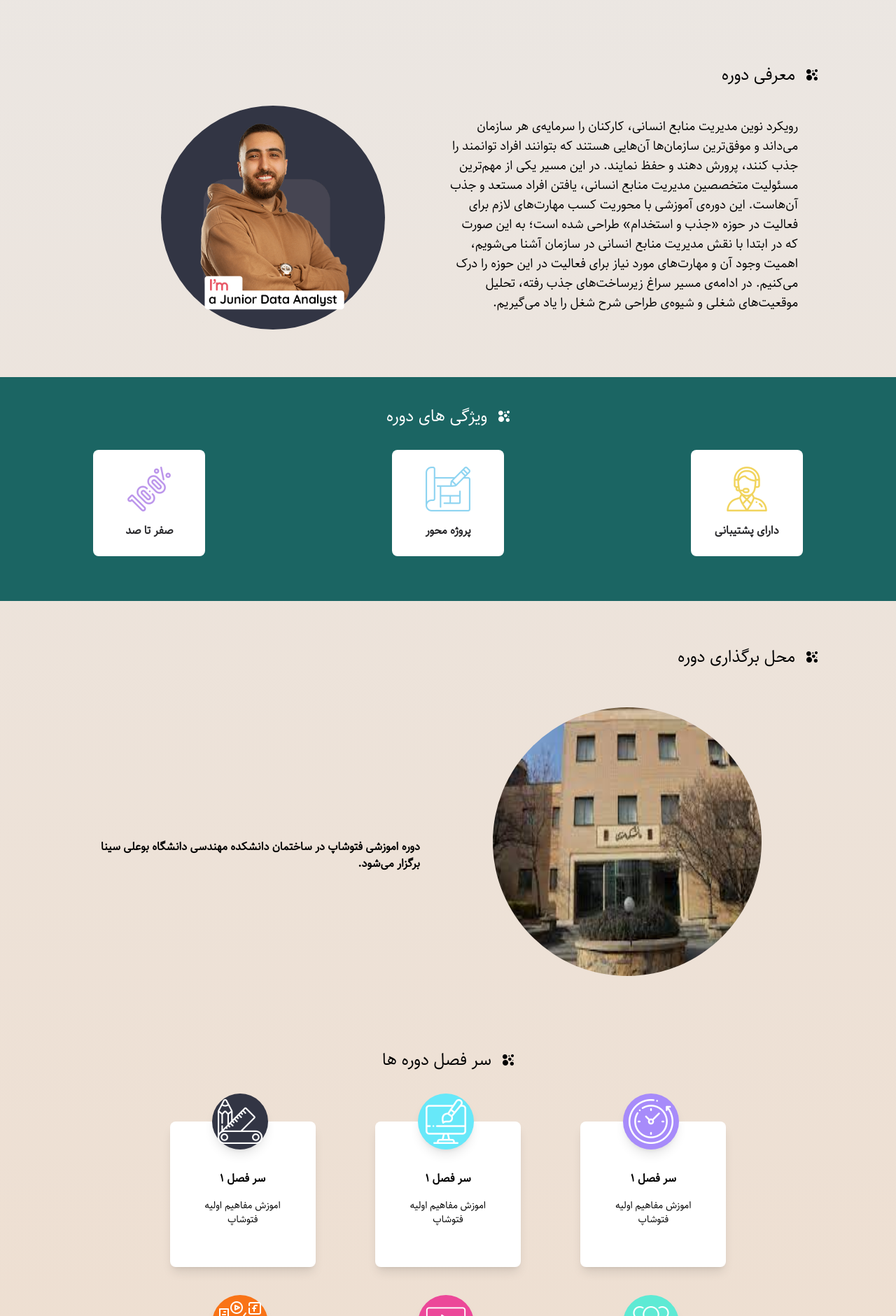
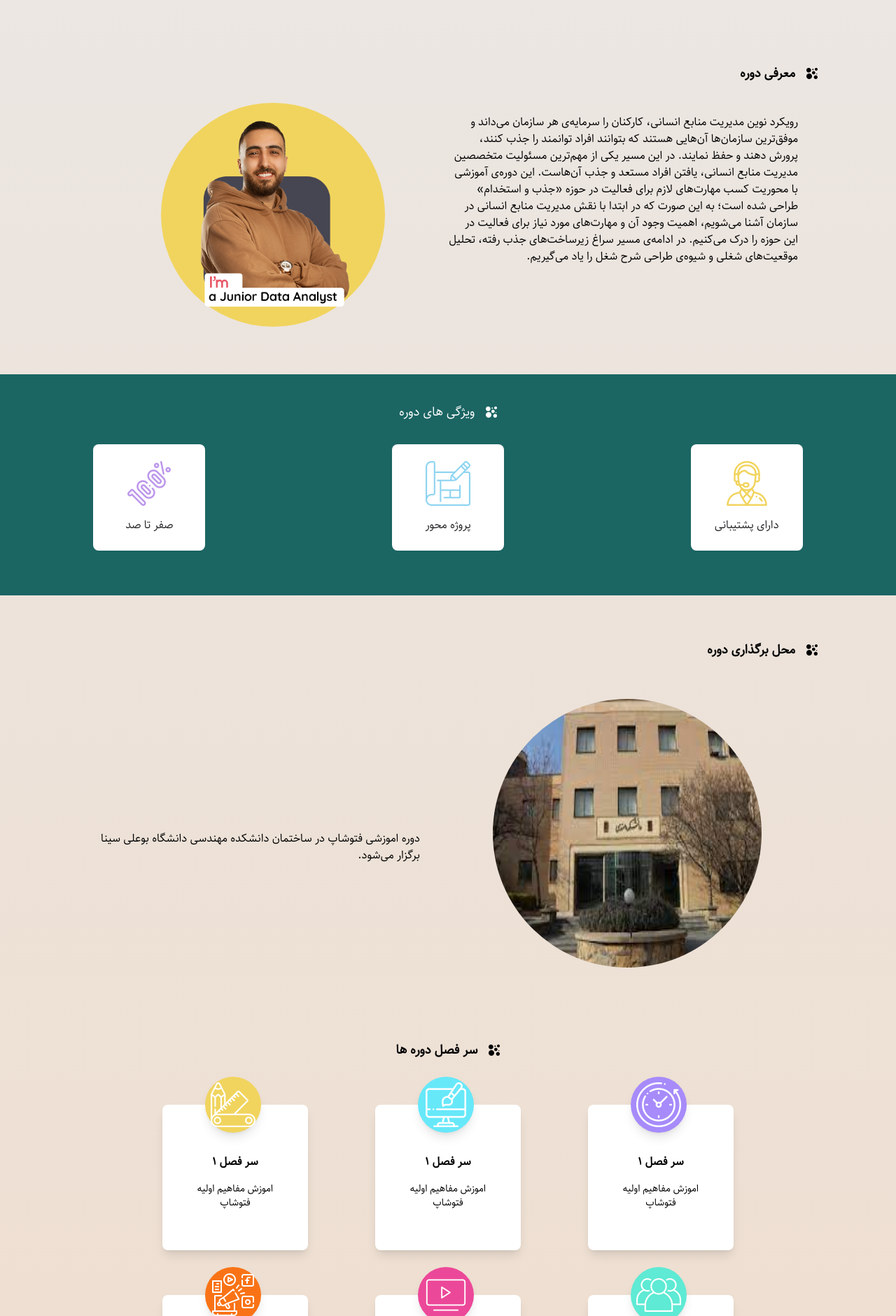
Before and after one commit to alizeinodin/kivy, a React (Create React App) app: page / in a window 1280 px wide. Shown: the part 899-2780 px from the top of the page at 70% size. Built offline with nearby package versions, Linux system fonts and the light colour scheme.

Commit message:
changing font size

```diff
--- a/src/components/CourseFeatures/CourseFeatures.jsx
+++ b/src/components/CourseFeatures/CourseFeatures.jsx
@@ -5,10 +5,10 @@ import bluePrintIcon from "../../imgs/tempimg/blueprint (1).png";
 import oneHandredIcon from "../../imgs/tempimg/100.png";
 const CourseFeatures = () => {
   return (
-    <div className=" pt-10 pb:8 md:pb-16">
+    <div className="pt-10 pb:8 md:pb-16">
       <div className="flex items-center justify-center mb-8">
         <img src={introIcon} className="w-4 h-4 ml-4" />
-        <h2 className="text-2xl text-center text-white">ویژگی های دوره</h2>
+        <h2 className="text-lg text-center text-white">ویژگی های دوره</h2>
       </div>
       <div className="grid grid-cols-1 md:grid-cols-3 justify-items-center">
         <Features title="دارای پشتیبانی" icon={supportIcon} />
--- a/src/components/CourseFeatures/Features.jsx
+++ b/src/components/CourseFeatures/Features.jsx
@@ -3,7 +3,7 @@ const Features = (props) => {
   return (
     <div className="bg-white p-6 rounded-lg w-40 flex flex-col items-center mb-10 md:mb-0">
       <img src={props.icon} className="w-16 object-center mb-4" />
-      <p className="font-semibold text-zinc-800">{props.title}</p>
+      <p className="font-medium text-zinc-800">{props.title}</p>
     </div>
   );
 };
--- a/src/components/CourseIntroduction/CourseIntroduction.jsx
+++ b/src/components/CourseIntroduction/CourseIntroduction.jsx
@@ -2,13 +2,13 @@ import introIcon from "../../imgs/tempimg/abstract.png";
 import introImg from "../../imgs/tempimg/400x500 (3).png";
 const CourseIntroduction = () => {
   return (
-    <div className="md:py-10 px-4 md:px-28">
+    <div className="pb-6 md:py-10 px-5 md:px-28">
       <div className="flex items-center">
         <img src={introIcon} className="w-4 h-4 ml-4" />
-        <h2 className="text-2xl">معرفی دوره</h2>
+        <h2 className="text-lg font-semibold">معرفی دوره</h2>
       </div>
       <div className="grid grid-cols-1 lg:grid-cols-2 justify-items-center p-4 md:p-7 relative">
-        <p className="mt-4 text-lg">
+        <p className="mt-4">
           رویکرد نوین مدیریت منابع انسانی، کارکنان را سرمایه‌ی هر سازمان می‌داند
           و موفق‌ترین سازمان‌ها آن‌هایی هستند که بتوانند افراد توانمند را جذب‌
           کنند، پرورش دهند و حفظ نمایند. در این مسیر یکی از مهم‌ترین مسئولیت
@@ -20,7 +20,7 @@ const CourseIntroduction = () => {
           زیرساخت‌های جذب رفته، تحلیل موقعیت‌های شغلی و شیوه‌ی طراحی شرح شغل را
           یاد می‌گیریم.
         </p>
-        <div className="bg-primaryColor rounded-full p-4 w-80 h-80 mt-20 md:mt-0 md:mt-0">
+        <div className="bg-primaryColor rounded-full p-4 w-80 h-80 mt-16 md:mt-25 md:mt-0 md:mt-0">
           <img src={introImg} className="w-60 my-0 mx-8" />
         </div>
       </div>
--- a/src/components/CourseTopics/CourseTopics.jsx
+++ b/src/components/CourseTopics/CourseTopics.jsx
@@ -10,12 +10,12 @@ import bullhornIcon from '../../imgs/tempimg/bullhorn.png'
 
 const CourseTopics = () => {
   return (
-    <div className="p-10 md:pt-16">
+    <div className="pt-14 p-10 md:pt-16 max-w-7xl m-auto">
       <div className="flex items-center justify-center mb-8 pt-10">
         <img src={introIcon} className="w-4 h-4 ml-4" />
-        <h2 className="text-2xl text-center">سر فصل دوره ها</h2>
+        <h2 className="text-lg font-semibold text-center">سر فصل دوره ها</h2>
       </div>
-      <div className='px-40 grid grid-cols-1 sm:grid-cols-2 lg:grid-cols-3 justify-items-center'>
+      <div className='px-16 md:px-36 lg:px-36 grid grid-cols-1 sm:grid-cols-2 lg:grid-cols-3 justify-items-center'>
         <Topics icon={timeIcon} backgroundColor="bg-violet-400" />
         <Topics icon={websIcon} backgroundColor="bg-cyan-300" />
         <Topics icon={toolsIcon} backgroundColor="bg-primaryColor" />
--- a/src/components/CourseTopics/Topics.jsx
+++ b/src/components/CourseTopics/Topics.jsx
@@ -1,6 +1,6 @@
 const Topics = (props) => {
   return (
-    <div className="bg-white w-52 h-52 rounded-lg text-center m-7 md:m-10 p-2 shadow-lg relative">
+    <div className="bg-white w-52 h-52 rounded-lg text-center m-7 md:m-8 p-2 shadow-lg relative">
       <div className=""></div>
       <div
         className={`${props.backgroundColor} rounded-full w-20 h-20 absolute shadow-lg`} style={{'left': '3.8rem', 'top': '-2.5rem'}}
--- a/src/components/EventPlace/EventPlace.jsx
+++ b/src/components/EventPlace/EventPlace.jsx
@@ -6,12 +6,12 @@ const EventPlace = () => {
     <div className="px-7 md:px-28 pt-10 md:pt-16">
       <div className="flex items-center mb-8 md:mb-14">
         <img src={introIcon} className="w-4 h-4 ml-4" />
-        <h2 className="text-2xl text-center">محل برگذاری دوره</h2>
+        <h2 className="text-lg font-semibold text-center">محل برگذاری دوره</h2>
       </div>
       <div className="grid grid-cols-1 md:grid-cols-2 justify-items-center items-center px-4 xl:px-30">
         <img src={basuImg} className="rounded-full w-80 md:w-96 h-80 md:h-96" />
         {/* w-200 md:w-96 h-80 md:h-96 mb-10 */}
-        <p className="text-center md:text-start md:mr-10 mt-10 font-semibold">
+        <p className="text-center md:text-start md:mr-10 mt-10">
           دوره اموزشی فتوشاپ در ساختمان دانشکده مهندسی دانشگاه بوعلی سینا برگزار
           می‌شود.
         </p>
--- a/tailwind.config.js
+++ b/tailwind.config.js
@@ -7,7 +7,7 @@ module.exports = {
         // primaryColor: "#52b788",
         // primaryColor: "#fff",
         // primaryColor: "#b3b7ee",
-        primaryColor: "#323544",
+        primaryColor: "#F1D45E",
         primaryColor2: "#616473",
       },
     },
```
